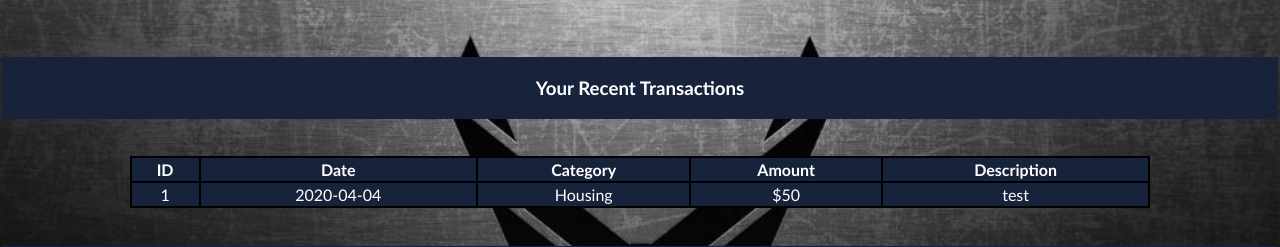
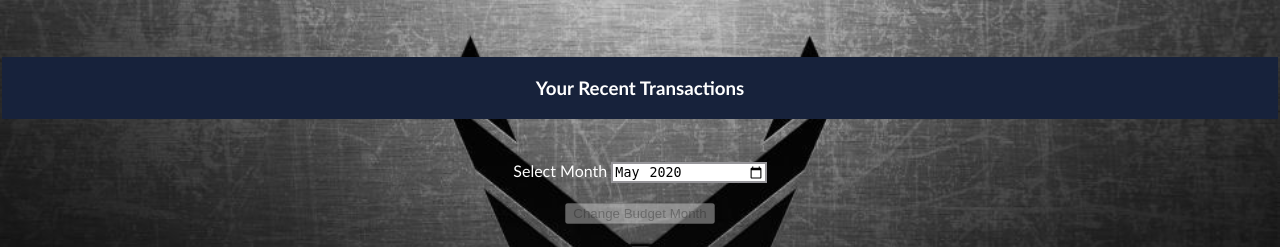
Before and after one commit to crichardson5/cs364Website, a PHP site: page /viewTransaction.php in a window 1280 px wide. Shown: the part 161-408 px from the top of the page. Run offline with PHP 8.4, Linux system fonts and the light colour scheme; a user stored in the database is signed in; data comes from the database, SQL or seed files in the repository.

Commit message:
Added select month functionality to view transactions

```diff
--- a/viewCreateBudget.php
+++ b/viewCreateBudget.php
@@ -262,7 +262,7 @@ if (isset($_POST['submitTransaction'])){
 
 			echo"<form id='selectBudgetMonth' class='form-vertical' method='POST'>
 					<label for='budgetMonth'>Select Month</label>
-					<input type='month' id='budgetMonth' onChange='changeDate()' name='budgetMonth' pattern='[0-9]{4}-[0-9]{2}' value=". substr($date, 0, -3) .">
+					<input type='month' id='budgetMonth' onChange='changeDate()' name='budgetMonth' pattern='[0-9]{4}-[0-9]{2}' value=". substr($date, 0, -3) ." required>
 					<br>
 					<br>
 
--- a/viewTransaction.php
+++ b/viewTransaction.php
@@ -118,10 +118,25 @@
 			}
 		}
 
+		if (isset($_POST['submitMonth'])) {
+			$date = $_POST["budgetMonth"];
+		} else{
+			$date = date("Y-m");
+		}
+
+		echo"<form id='selectBudgetMonth' class='form-vertical' method='POST'>
+				<label for='budgetMonth'>Select Month</label>
+				<input type='month' id='budgetMonth' onChange='changeDate()' name='budgetMonth' pattern='[0-9]{4}-[0-9]{2}' value=". $date ." required>
+				<br>
+				<br>
+
+				<input type='submit' id='submitMonth' name='submitMonth' disabled = 'true' value='Change Budget Month'>
+			</form>
+
+		<br>";
 
 		$sql = "SELECT * FROM budgetTransaction WHERE user_id = '$idNum' ORDER BY t_date desc, transaction_id desc";
 		if($result = mysqli_query($connection, $sql)){
-			$offset = -1;
 			if(mysqli_num_rows($result) > 0){
 				echo "<table class = 'viewTable'>";
 					echo "<tr>";
@@ -131,7 +146,9 @@
 						echo "<th>Amount</th>";
 						echo "<th>Description</th>";
 					echo "</tr>";
+					$count = 0;
 					while($row = mysqli_fetch_array($result)){
+					  if(substr($row['t_date'],0,-3) == $date){
 					    echo"<tr>";
 					      echo "<td>" . $row['transaction_id'] . "</td>";
 						    echo "<td>" . $row['t_date'] . "</td>";
@@ -139,9 +156,12 @@
 						    echo "<td>$" . $row['t_amount'] . "</td>";
 						    echo "<td>" . $row['description'] . "</td>";
 						  echo"</tr>";
+						  $count = $count + 1;
 						}
-
+					}
 				echo"</table>";
+			} else {
+			  echo "<h1> No Transactions Found</h1>";
 			}
 		}
 	?>
```
Lines whose indentation alone changed are shown as unchanged.
